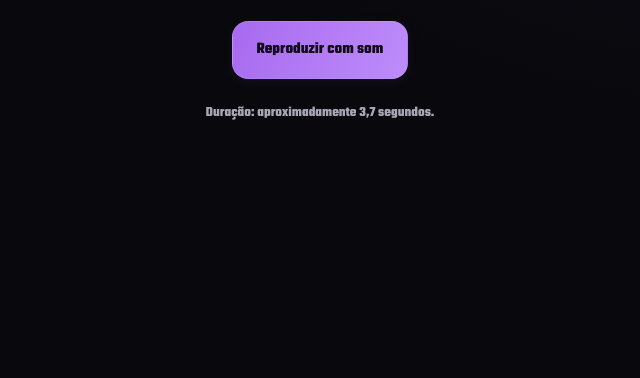
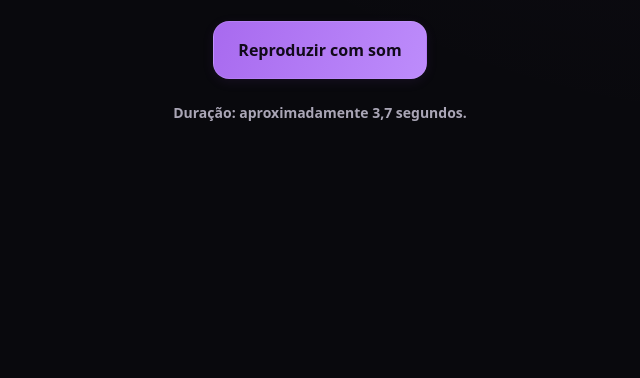
Before and after one commit to vitororricodev/eForge, a React app: page intro-preview.html in a window 1280 px wide. Shown: the part 422-800 px from the top of the page, without its empty margins (320-960 px from the left). Built offline with nearby package versions, Linux system fonts and the light colour scheme.

Commit message:
fix: corrige carregamento da fonte Teko no build da Vercel

````diff
--- /dev/null
+++ b/HOTFIX-VERCEL-FONTE.md
@@ -0,0 +1,15 @@
+# Hotfix Vercel — Teko / Lightning CSS
+
+## Causa
+O `@import url("https://fonts.googleapis.com/...")` em `src/styles.css` era processado pelo pipeline CSS do Vite/Lightning CSS e resultava em `ENOENT`, como se a URL fosse um arquivo local.
+
+## Correção
+- Remove o `@import` remoto de `src/styles.css`.
+- Carrega Teko 600/700 no `<head>` via TanStack Router em `src/routes/__root.tsx`.
+- Atualiza `capacitor.html` para usar a mesma Teko.
+- Mantém `Forega Sport` somente em `.eforge-wordmark` (logo eForge).
+
+## Validação rápida
+```bash
+npm run build
+```
--- a/src/routes/__root.tsx
+++ b/src/routes/__root.tsx
@@ -71,7 +71,7 @@ export const Route = createRootRouteWithContext<{ queryClient: QueryClient }>()(
       { rel: "apple-touch-icon", href: "/favicon.png" },
       { rel: "preconnect", href: "https://fonts.googleapis.com" },
       { rel: "preconnect", href: "https://fonts.gstatic.com", crossOrigin: "anonymous" },
-      { rel: "stylesheet", href: "https://fonts.googleapis.com/css2?family=Inter:wght@400;500;600;700;800;900&display=swap" },
+      { rel: "stylesheet", href: "https://fonts.googleapis.com/css2?family=Teko:wght@600;700&display=swap" },
     ],
   }),
   shellComponent: RootShell,
--- a/src/styles.css
+++ b/src/styles.css
@@ -1,4 +1,3 @@
-@import url("https://fonts.googleapis.com/css2?family=Teko:wght@600;700&display=swap");
 @import "tailwindcss" source(none);
 @source "../src";
 @import "tw-animate-css";
````
Also changed, not shown: capacitor.html (+1 -1 lines).
